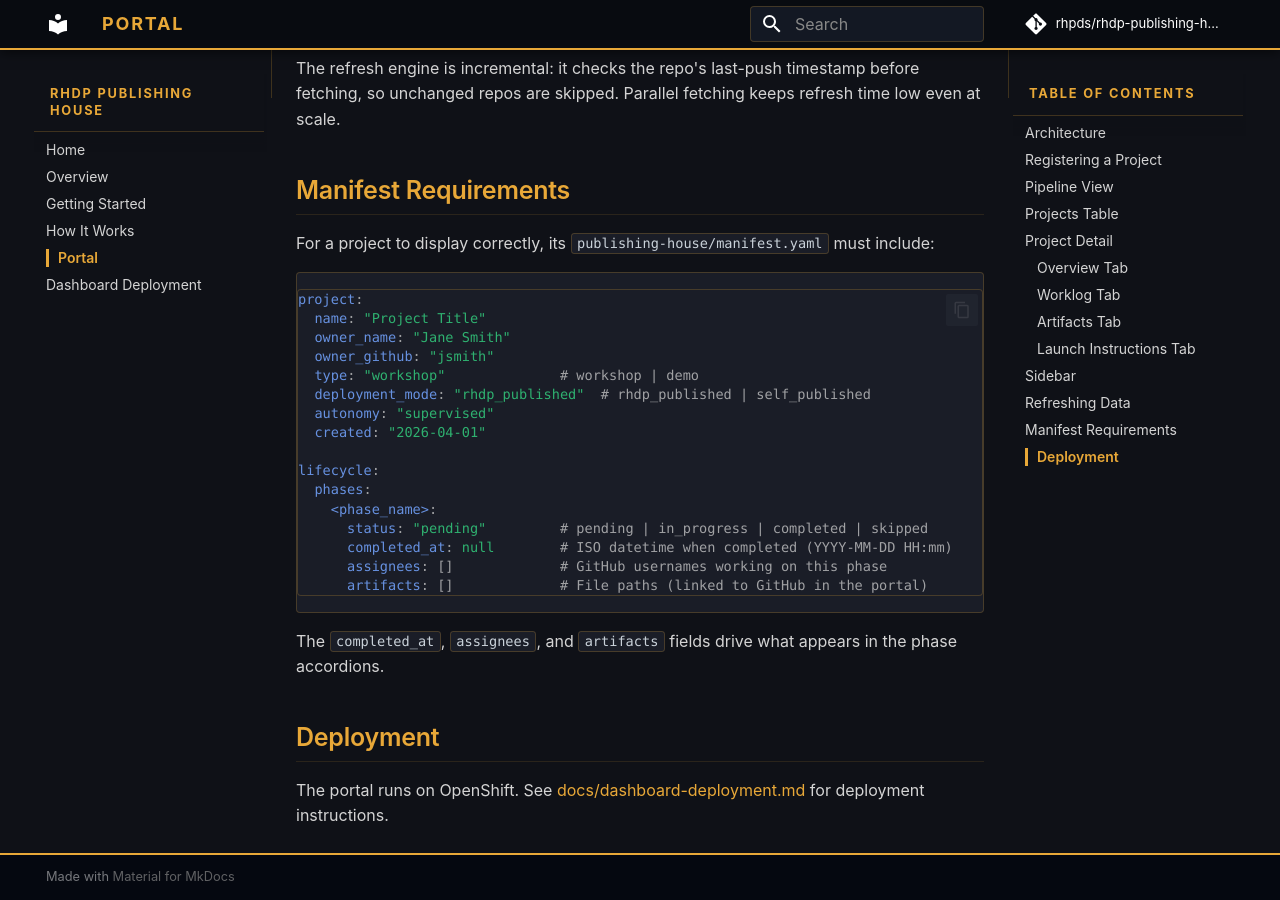
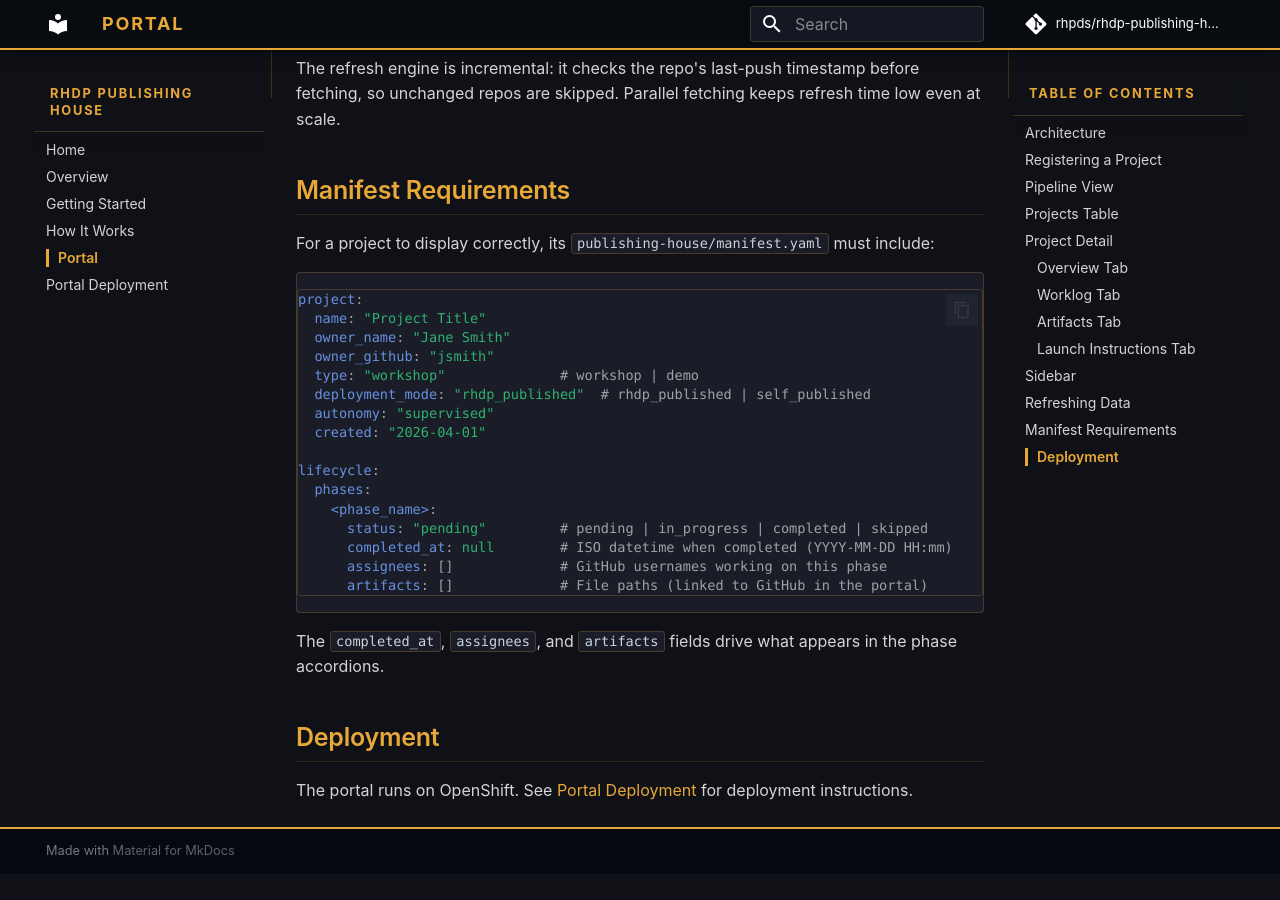
Before and after one commit to treddy08/rhdp-publishing-house, an MkDocs documentation site: the page built from docs/portal.md, in a window 1280 px wide and 900 px high, scrolled down 3626 px. Built offline with MkDocs 1.6.1 and Material for MkDocs 9.7.7, drawn with Linux system fonts in a browser that asks for light colours; comment, search, counter and statistics services are not loaded; after the commit the page ends 4500 px from its top, so only the background shows below that.

Commit message:
docs: Rename Dashboard Deployment → Portal Deployment
Co-Authored-By: Claude Opus 4.6 (1M context) <noreply@anthropic.com>

```diff
--- a/docs/portal.md
+++ b/docs/portal.md
@@ -135,4 +135,4 @@ The `completed_at`, `assignees`, and `artifacts` fields drive what appears in th
 
 ## Deployment
 
-The portal runs on OpenShift. See [docs/dashboard-deployment.md](dashboard-deployment.md) for deployment instructions.
+The portal runs on OpenShift. See [Portal Deployment](portal-deployment.md) for deployment instructions.
--- a/mkdocs.yml
+++ b/mkdocs.yml
@@ -35,7 +35,7 @@ nav:
   - Getting Started: getting-started.md
   - How It Works: how-it-works.md
   - Portal: portal.md
-  - Dashboard Deployment: dashboard-deployment.md
+  - Portal Deployment: portal-deployment.md
 
 markdown_extensions:
   - tables
```
Also changed, not shown: docs/portal-deployment.md (renamed from docs/dashboard-deployment.md).
